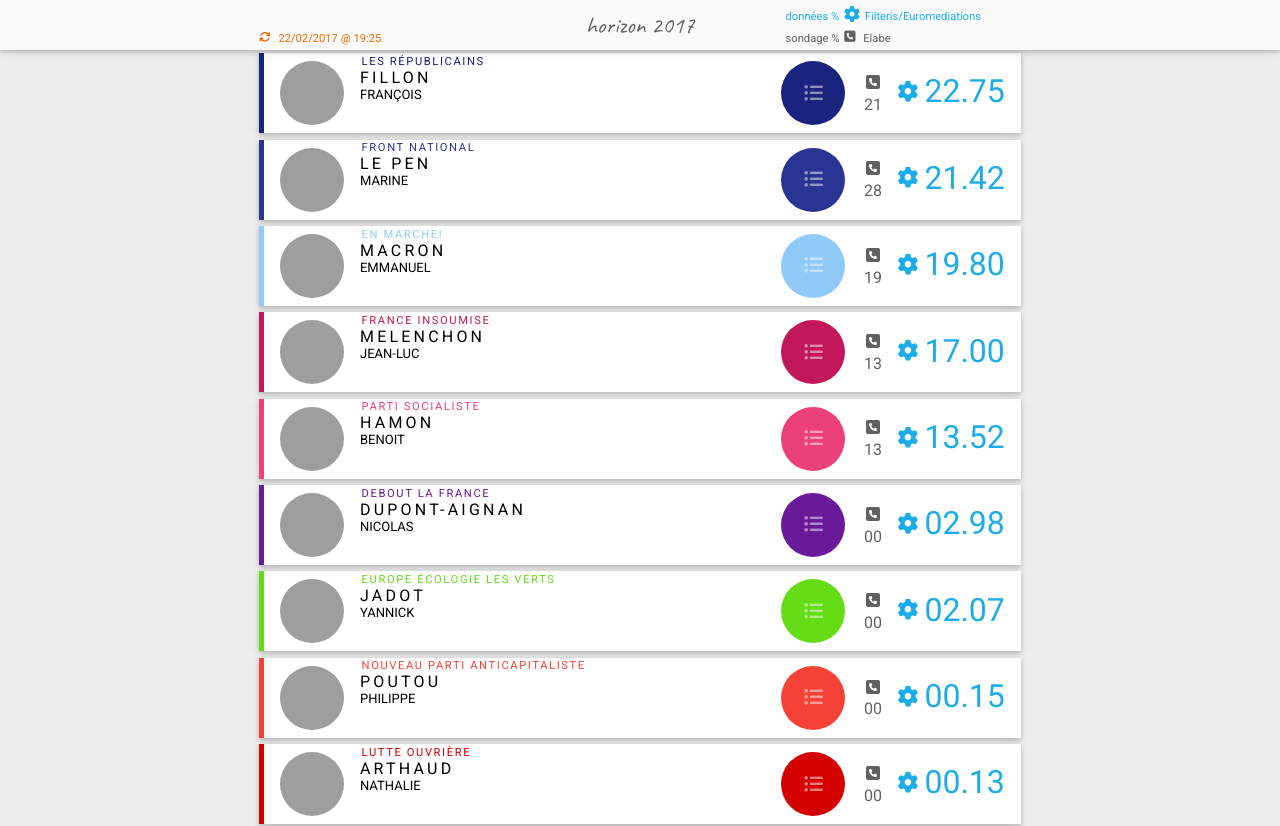
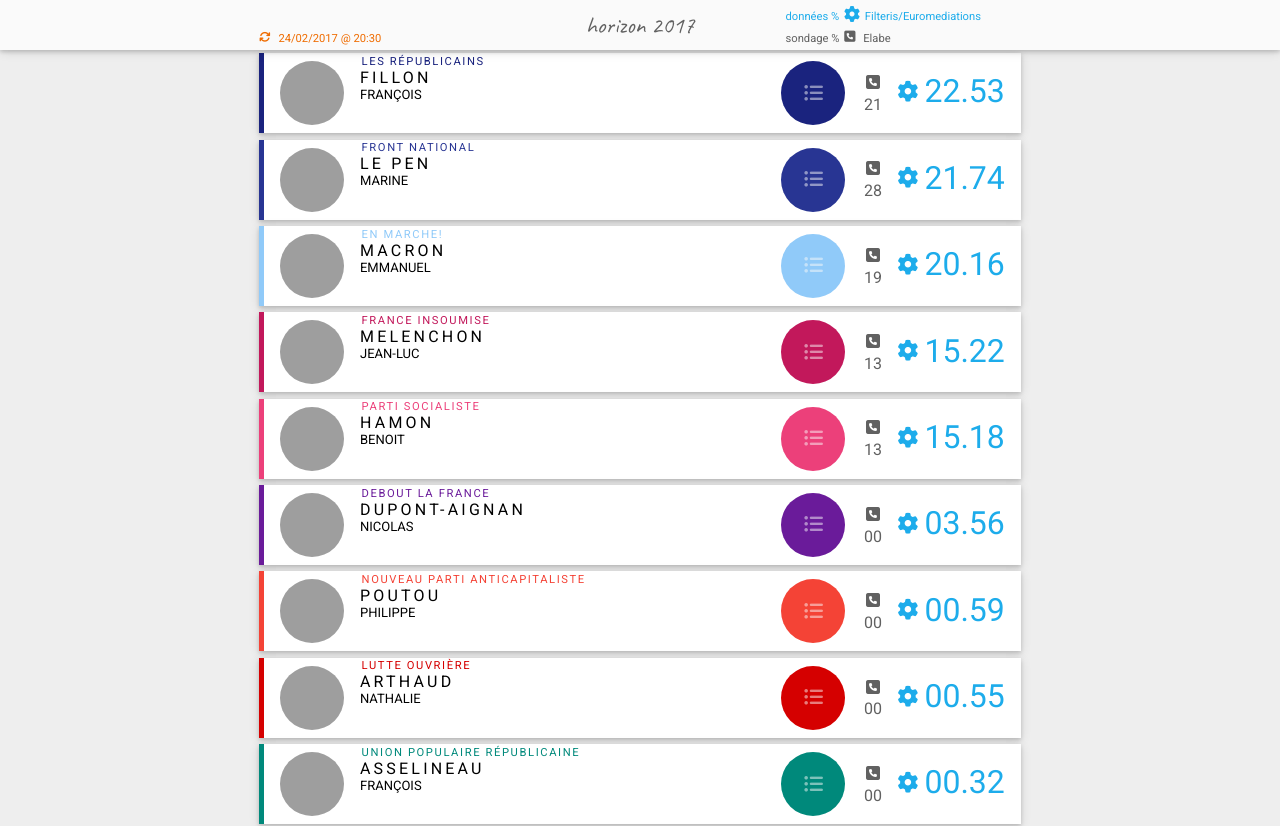
Before and after one commit to tonygoussot/horizon2017, an Angular app: page / in a window 1280 px wide. Shown: the top 826 px of the page. Built offline with nearby package versions, Linux system fonts and the light colour scheme; grey boxes are pictures that could not be loaded.

Commit message:
chore(data): update 24022017

```diff
--- a/src/app/shared/mocks/people.ts
+++ b/src/app/shared/mocks/people.ts
@@ -1,19 +1,18 @@
 export const PEOPLE: Array<Object> = [
-  {surname: 'François', name: 'Fillon',         imgurl: 'W6Nr3S', selector: 'fillon',     filteris: 0.2275, elabe: 0.2100, program:'49dxtk', color: '#1A237E', party: "Les Républicains"},
-  {surname: 'Marine',   name: 'Le Pen',         imgurl: 'i86EuI', selector: 'lepen',      filteris: 0.2142, elabe: 0.2800, program:'ZLVtcS', color: '#283593', party: "Front National"},
-  {surname: 'Emmanuel', name: 'Macron',         imgurl: 'TziZ4B', selector: 'macron',     filteris: 0.1980, elabe: 0.1850, program:'rspDlS', color: '#90CAF9', party: "En Marche!"},
-  {surname: 'Jean-luc', name: 'Melenchon',      imgurl: 'ji1GLi', selector: 'melenchon',  filteris: 0.1700, elabe: 0.1300, program:'14Iw5v', color: '#C2185B', party: "France Insoumise"},
-  {surname: 'Benoit',   name: 'Hamon',          imgurl: 'IXeO7i', selector: 'hamon',      filteris: 0.1352, elabe: 0.1300, program:'ndPHgh', color: '#EC407A', party: "Parti Socialiste"},
-  {surname: 'Nicolas',  name: 'Dupont-Aignan',  imgurl: 'UdlArO', selector: 'dupont',     filteris: 0.0298, elabe: 0.0000, program:'IWHLrY', color: '#6A1B9A', party: "Debout la France"},
-  {surname: 'Yannick',  name: 'Jadot',          imgurl: 'urq5yJ', selector: 'jadot',      filteris: 0.0207, elabe: 0.0000, program:'d0d1iw', color: '#64DD17', party: "Europe Écologie Les Verts"},
-  {surname: 'Philippe', name: 'Poutou',         imgurl: 'C08gY6', selector: 'poutou',     filteris: 0.0015, elabe: 0.0000, program:'kljuxy', color: '#F44336', party: "Nouveau Parti anticapitaliste"},
-  {surname: 'Nathalie', name: 'Arthaud',        imgurl: 'CCKY77', selector: 'arthaud',    filteris: 0.0013, elabe: 0.0000, program:'cILzs5', color: '#D50000', party: "Lutte ouvrière"},
-  {surname: 'François', name: 'Asselineau',     imgurl: 'FMns4f', selector: 'asselineau', filteris: 0.0011, elabe: 0.0000, program:'pwMfc1', color: '#00897B', party: "Union populaire républicaine"},
-  {surname: 'Jacques',  name: 'Cheminade',      imgurl: 'OIMMIR', selector: 'cheminade',  filteris: 0.0007, elabe: 0.0000, program:'532sr5', color: '#FFA000', party: "Solidarité et progrès"},
+  {surname: 'François', name: 'Fillon',         imgurl: 'W6Nr3S', selector: 'fillon',     filteris: 0.2253, elabe: 0.2100, program:'49dxtk', color: '#1A237E', party: "Les Républicains"},
+  {surname: 'Marine',   name: 'Le Pen',         imgurl: 'i86EuI', selector: 'lepen',      filteris: 0.2174, elabe: 0.2800, program:'ZLVtcS', color: '#283593', party: "Front National"},
+  {surname: 'Emmanuel', name: 'Macron',         imgurl: 'TziZ4B', selector: 'macron',     filteris: 0.2016, elabe: 0.1850, program:'rspDlS', color: '#90CAF9', party: "En Marche!"},
+  {surname: 'Jean-luc', name: 'Melenchon',      imgurl: 'ji1GLi', selector: 'melenchon',  filteris: 0.1522, elabe: 0.1300, program:'14Iw5v', color: '#C2185B', party: "France Insoumise"},
+  {surname: 'Benoit',   name: 'Hamon',          imgurl: 'IXeO7i', selector: 'hamon',      filteris: 0.1518, elabe: 0.1300, program:'ndPHgh', color: '#EC407A', party: "Parti Socialiste"},
+  {surname: 'Nicolas',  name: 'Dupont-Aignan',  imgurl: 'UdlArO', selector: 'dupont',     filteris: 0.0356, elabe: 0.0000, program:'IWHLrY', color: '#6A1B9A', party: "Debout la France"},
+  {surname: 'Philippe', name: 'Poutou',         imgurl: 'C08gY6', selector: 'poutou',     filteris: 0.0059, elabe: 0.0000, program:'kljuxy', color: '#F44336', party: "Nouveau Parti anticapitaliste"},
+  {surname: 'Nathalie', name: 'Arthaud',        imgurl: 'CCKY77', selector: 'arthaud',    filteris: 0.0055, elabe: 0.0000, program:'cILzs5', color: '#D50000', party: "Lutte ouvrière"},
+  {surname: 'François', name: 'Asselineau',     imgurl: 'FMns4f', selector: 'asselineau', filteris: 0.0032, elabe: 0.0000, program:'pwMfc1', color: '#00897B', party: "Union populaire républicaine"},
+  {surname: 'Jacques',  name: 'Cheminade',      imgurl: 'OIMMIR', selector: 'cheminade',  filteris: 0.0016, elabe: 0.0000, program:'532sr5', color: '#FFA000', party: "Solidarité et progrès"},
   {surname: 'Olivier',  name: 'Régis',          imgurl: 'Pdrcoe', selector: 'regis',      filteris: 0.0000, elabe: 0.0000, program:'RPpwCV', color: '#8D6E63', party: "Aimer la France"}
 ];
 
-export const METADATA: Object = {update: '2017-02-22T20:25:28+01:00'};
+export const METADATA: Object = {update: '2017-02-24T21:30:24+01:00'};
 
 
 // TODO   Sieges à l'assemblée
```
